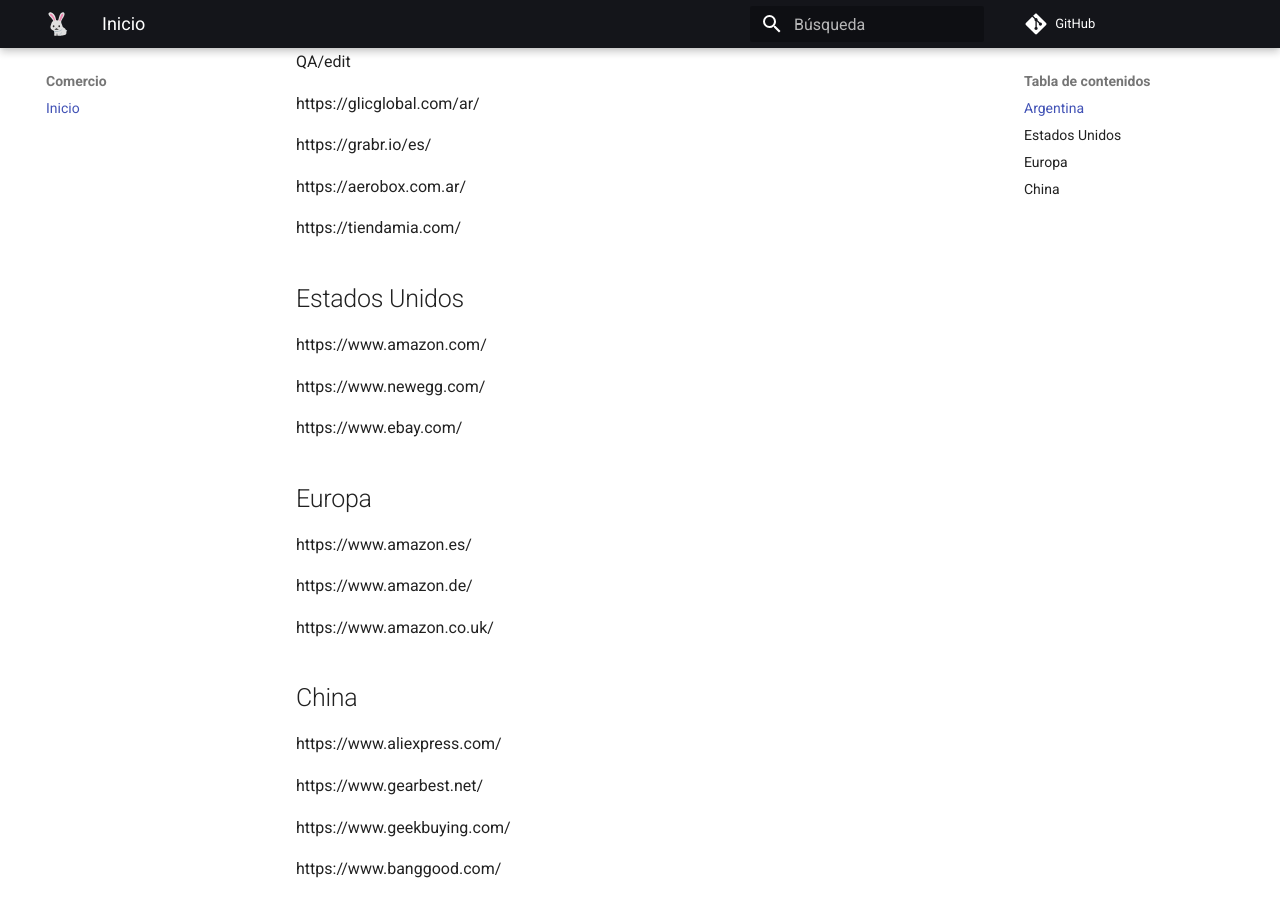
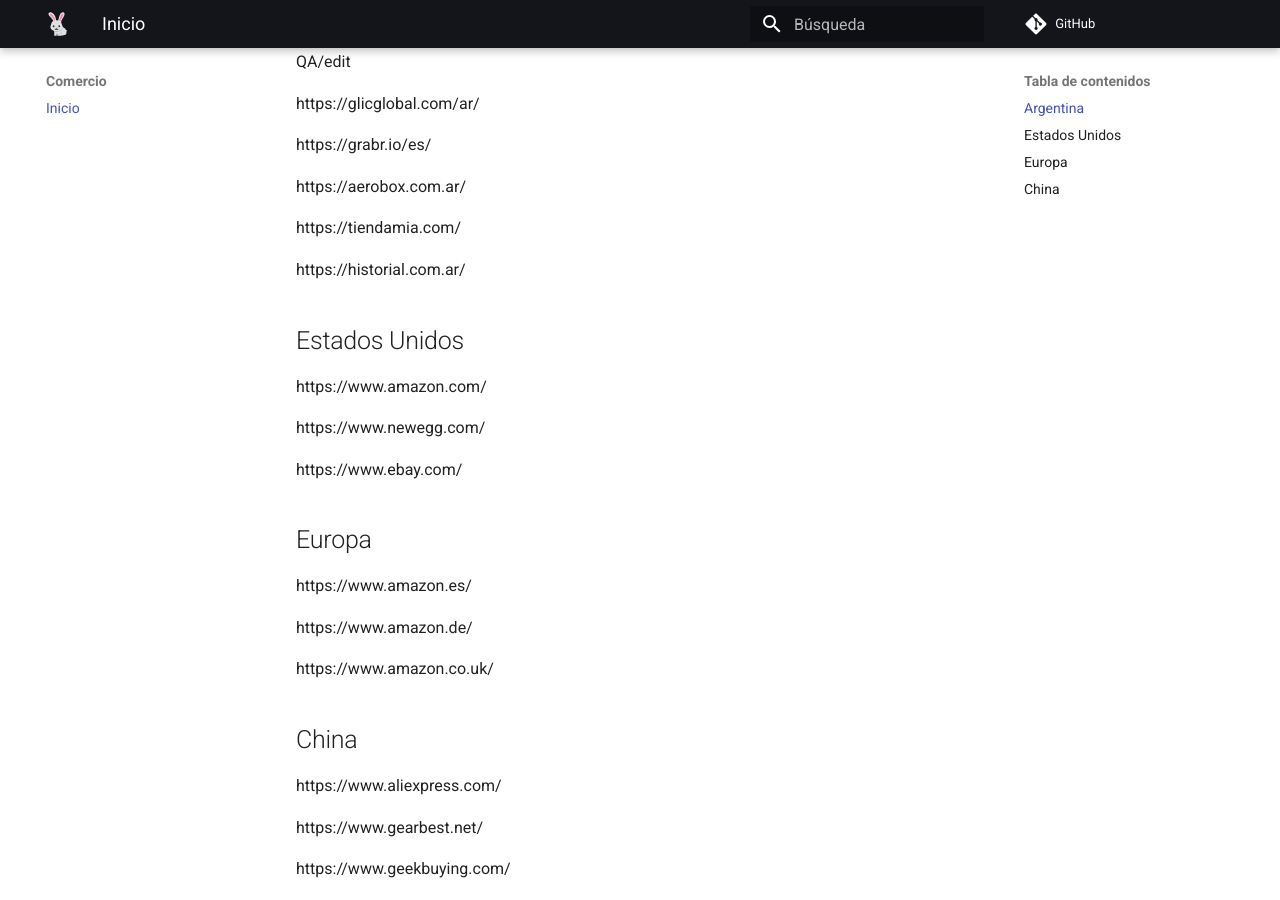
Before and after one commit to anomalouscode/wiki, an MkDocs documentation site: the page built from docs/comercio/index.md, in a window 1280 px wide and 900 px high, scrolled down 588 px. Built offline with MkDocs 1.6.1 and Material for MkDocs 9.7.7, drawn with Linux system fonts in a browser that asks for light colours; comment, search, counter and statistics services are not loaded; some of the changed lines change nothing that is shown.

Commit message:
Update index.md

```diff
--- a/docs/comercio/index.md
+++ b/docs/comercio/index.md
@@ -32,6 +32,8 @@
 
 https://tiendamia.com/
 
+https://historial.com.ar/
+
 ## Estados Unidos
 
 https://www.amazon.com/
```
